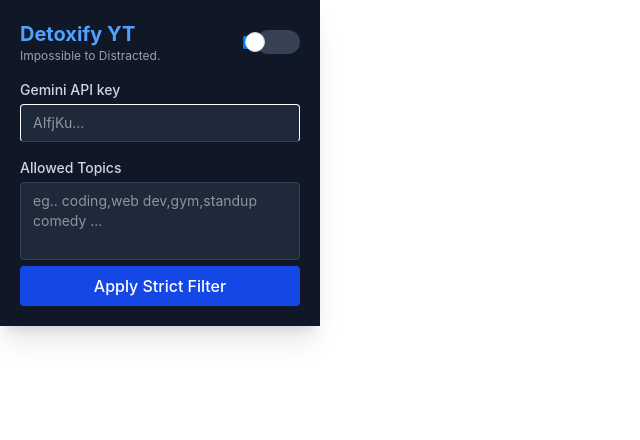
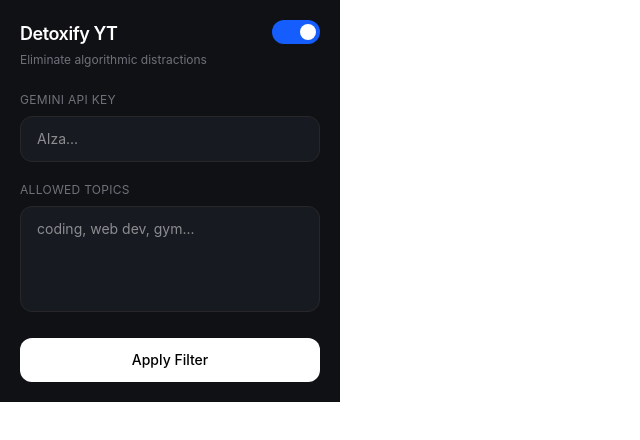
Before and after one commit to Venuu07/detoxify-yt, a React (Vite) app: page / in a window 1280 px wide. Shown: the top 440 px of the page, without its empty margins (0-640 px from the left). Built offline with nearby package versions, Linux system fonts and the light colour scheme.

Commit message:
feat: refactor App component for improved readability and maintainability

```diff
--- a/src/App.jsx
+++ b/src/App.jsx
@@ -1,131 +1,262 @@
-import { useState,useEffect } from "react";
+import { useState, useEffect } from "react";
 
-function App(){
+function App() {
 
-  const [apiKey,setApiKey] = useState('');
-  const [categories,setCategories] = useState('');
-  const [isFilterEnabled,setIsFilterEnabled]=useState(true)
-  const [isKeySaved,setIsKeySaved] = useState(false);
-  const [status,setStatus] = useState('');
+  const [apiKey, setApiKey] = useState("");
+  const [categories, setCategories] = useState("");
+  const [isFilterEnabled, setIsFilterEnabled] = useState(true);
+  const [isKeySaved, setIsKeySaved] = useState(false);
+  const [status, setStatus] = useState("");
 
-  useEffect(()=>{
+  useEffect(() => {
 
-    if(typeof chrome!=='undefined' && chrome.storage){
-      chrome.storage.local.get(['geminiApiKey','allowedCategories','filterEnabled'],(result)=>{
-        if(result.geminiApiKey){
-          setApiKey(result.geminiApiKey)
-          setIsKeySaved(true)
+    if (typeof chrome !== "undefined" && chrome.storage) {
+
+      chrome.storage.local.get(
+        ["geminiApiKey", "allowedCategories", "filterEnabled"],
+        (result) => {
+
+          if (result.geminiApiKey) {
+            setApiKey(result.geminiApiKey);
+            setIsKeySaved(true);
           }
-        if(result.allowedCategories) setCategories(result.allowedCategories)
-        if(result.filterEnabled !== undefined) setIsFilterEnabled(result.filterEnabled)
-      })
+
+          if (result.allowedCategories) {
+            setCategories(result.allowedCategories);
           }
-  },[])
 
-  const handleSave=()=>{
-    if(!apiKey.trim() || !categories.trim()){
-      setStatus('Please fill in all fields');
+          if (result.filterEnabled !== undefined) {
+            setIsFilterEnabled(result.filterEnabled);
+          }
+        }
+      );
+    }
+
+  }, []);
+
+  const handleSave = () => {
+
+    if (!apiKey.trim() || !categories.trim()) {
+      setStatus("Please fill all fields");
       return;
     }
 
-    if(typeof chrome !='undefined' && chrome.storage){
-      chrome.storage.local.set({
-        geminiApiKey:apiKey.trim(),
-        allowedCategories:categories.trim(),
-        filterEnabled:isFilterEnabled
-      },()=>{
-        setStatus('Settings securely saved')
-        setIsKeySaved(true)
-        setTimeout(()=> setStatus(''),2000)
+    chrome.storage.local.set(
+      {
+        geminiApiKey: apiKey.trim(),
+        allowedCategories: categories.trim(),
+        filterEnabled: isFilterEnabled
+      },
+      () => {
 
-        chrome.tabs.query({active:true,currentWindow:true},(tabs)=>{
-          if(tabs[0] && tabs[0].url.includes("youtube.com")) {
-            chrome.tabs.sendMessage(tabs[0].id,{
-              action:'updateSettings',
-              categories:categories,
-              isEnabled:isFilterEnabled
-            })
+        setStatus("Settings saved");
+
+        setIsKeySaved(true);
+
+        setTimeout(() => {
+          setStatus("");
+        }, 2000);
+
+        chrome.tabs.query(
+          { active: true, currentWindow: true },
+          (tabs) => {
+
+            if (
+              tabs[0] &&
+              tabs[0].url.includes("youtube.com")
+            ) {
+
+              chrome.tabs.sendMessage(
+                tabs[0].id,
+                {
+                  action: "updateSettings",
+                  categories,
+                  isEnabled: isFilterEnabled
                 }
-        })
-      })
+              );
             }
-
+          }
+        );
+      }
+    );
   };
 
-  return(
-    <div className='w-80 p-5 bg-gray-900 text-gray-100 font-sans shadow-xl'>
-      <div className="flex justify-between items-center mb-4">
+  return (
+
+    <div className="w-[340px] bg-[#0f1115] text-white p-5 font-sans">
+
+      {/* HEADER */}
+      <div className="flex items-start justify-between mb-6">
+
         <div>
-          <h1 className="text-xl font-bold text-blue-400"> Detoxify YT</h1>
-          <p className="text-xs text-gray-400">Impossible to Distracted.</p>
+          <h1 className="text-lg font-semibold tracking-tight">
+            Detoxify YT
+          </h1>
+
+          <p className="text-xs text-zinc-500 mt-1">
+            Eliminate algorithmic distractions
+          </p>
         </div>
 
-      <label className='relative inline-flex items-center cursor-pointer'>
-        <input
-          type='checkbox'
-          className="sr-only-peer"
-          checked={isFilterEnabled}
-          onChange={()=> setIsFilterEnabled(!isFilterEnabled)}
+        {/* TOGGLE */}
+        <button
+          onClick={() =>
+            setIsFilterEnabled(!isFilterEnabled)
+          }
+          className={`w-12 h-6 rounded-full relative transition-all duration-300 ${
+            isFilterEnabled
+              ? "bg-blue-600"
+              : "bg-zinc-700"
+          }`}
+        >
+          <div
+            className={`absolute top-1 w-4 h-4 rounded-full bg-white transition-all duration-300 ${
+              isFilterEnabled
+                ? "left-7"
+                : "left-1"
+            }`}
           />
-        <div className="w-11 h-6 bg-gray-700 peer-focus:outline-none rounded-full peer peer-checked:after:translate-x-full peer-checked:after:border-white after:content-[''] after:absolute after:top-[2px] after:left-[2px] after:bg-white after:border-gray-300 after:border after:rounded-full after:h-5 after:w-5 after:transition-all peer-checked:bg-blue-600"></div>
+        </button>
 
-
-      </label>
       </div>
 
-      <div className="space-y-4">
-        { !isKeySaved ? (
-          <div>
-            <label className='block text-sm font-medium text-gray-300 mb-1'>
-              Gemini API key
+      {/* API KEY */}
+      <div className="mb-5">
+
+        <label className="text-xs uppercase tracking-wide text-zinc-500 block mb-2">
+          Gemini API Key
         </label>
+
+        {!isKeySaved ? (
+
           <input
             type="password"
             value={apiKey}
-              onChange={(e)=> setApiKey(e.target.value)}
-              className="w-full px-3 py-2 bg-gray-800 border border-b-gray-700 rounded text-sm focus:outline-none focus:border-blue-500 text-white"
-              placeholder="AIfjKu..."
+            onChange={(e) =>
+              setApiKey(e.target.value)
+            }
+            placeholder="AIza..."
+            className="
+              w-full
+              bg-[#171a21]
+              border
+              border-zinc-800
+              rounded-xl
+              px-4
+              py-3
+              text-sm
+              outline-none
+              focus:border-blue-500
+              transition
+            "
           />
-          </div>
-        ) :(<div className="flex justify-between items-center bg-gray-800 p-2 rounded border border-green-900">
-          <span className="text-xs text-green-400 font-medium">API Key Active</span>
+
+        ) : (
+
+          <div className="
+            flex
+            items-center
+            justify-between
+            bg-[#171a21]
+            border
+            border-zinc-800
+            rounded-xl
+            px-4
+            py-3
+          ">
+
+            <span className="text-sm text-green-400">
+              API Key Connected
+            </span>
+
             <button
-            onClick={() => setIsKeySaved(false)}
-              className="text-xs text-gray-400 hover:text-white underline"
+              onClick={() =>
+                setIsKeySaved(false)
+              }
+              className="
+                text-xs
+                text-zinc-400
+                hover:text-white
+                transition
+              "
             >
               Edit
             </button>
-        </div>)}
 
-        <div>
-          <label
-            className="block text-sm font-medium text-gray-300 mb-1"
-          >Allowed Topics</label>
+          </div>
+        )}
+      </div>
+
+      {/* TOPICS */}
+      <div className="mb-5">
+
+        <label className="text-xs uppercase tracking-wide text-zinc-500 block mb-2">
+          Allowed Topics
+        </label>
+
         <textarea
           value={categories}
-           onChange={(e)=>setCategories(e.target.value)}
-           className={`w-full px-3 py-2 bg-gray-800 border rounded text-sm focus:outline-none text-white resize-none ${isFilterEnabled ? 'border-gray-700 focus:border-blue-500' : 'border-gray-700 opacity-50 cursor-not-allowed'}`}
-           placeholder="eg.. coding,web dev,gym,standup comedy ..."
-           rows={3}
+          onChange={(e) =>
+            setCategories(e.target.value)
+          }
+          rows={4}
           disabled={!isFilterEnabled}
+          placeholder="coding, web dev, gym..."
+          className={`
+            w-full
+            bg-[#171a21]
+            border
+            rounded-xl
+            px-4
+            py-3
+            text-sm
+            resize-none
+            outline-none
+            transition
+            ${
+              isFilterEnabled
+                ? "border-zinc-800 focus:border-blue-500"
+                : "border-zinc-800 opacity-40 cursor-not-allowed"
+            }
+          `}
         />
+
+      </div>
+
+      {/* BUTTON */}
       <button
         onClick={handleSave}
-            className="w-full bg-blue-700 text-white font-medium py-2 px-4 rounded transition-colors"
+        className="
+          w-full
+          bg-white
+          text-black
+          rounded-xl
+          py-3
+          text-sm
+          font-medium
+          hover:opacity-90
+          transition
+        "
       >
-            {isFilterEnabled ? 'Apply Strict Filter' :'Save Settings (Filter Off'}
+        {isFilterEnabled
+          ? "Apply Filter"
+          : "Save Settings"}
       </button>
 
+      {/* STATUS */}
       {status && (
-            <p className="text-sm text-center mt-2 text-green-400 transition-opacity">
+        <div className="
+          text-center
+          text-xs
+          text-zinc-400
+          mt-4
+        ">
           {status}
-            </p>
+        </div>
       )}
-        </div>
-      </div>
 
     </div>
-  )
+  );
 }
 
 export default App;
```
Also changed, not shown: src/App.css (deleted, +0 -184 lines). Lines whose indentation alone changed are shown as unchanged.
